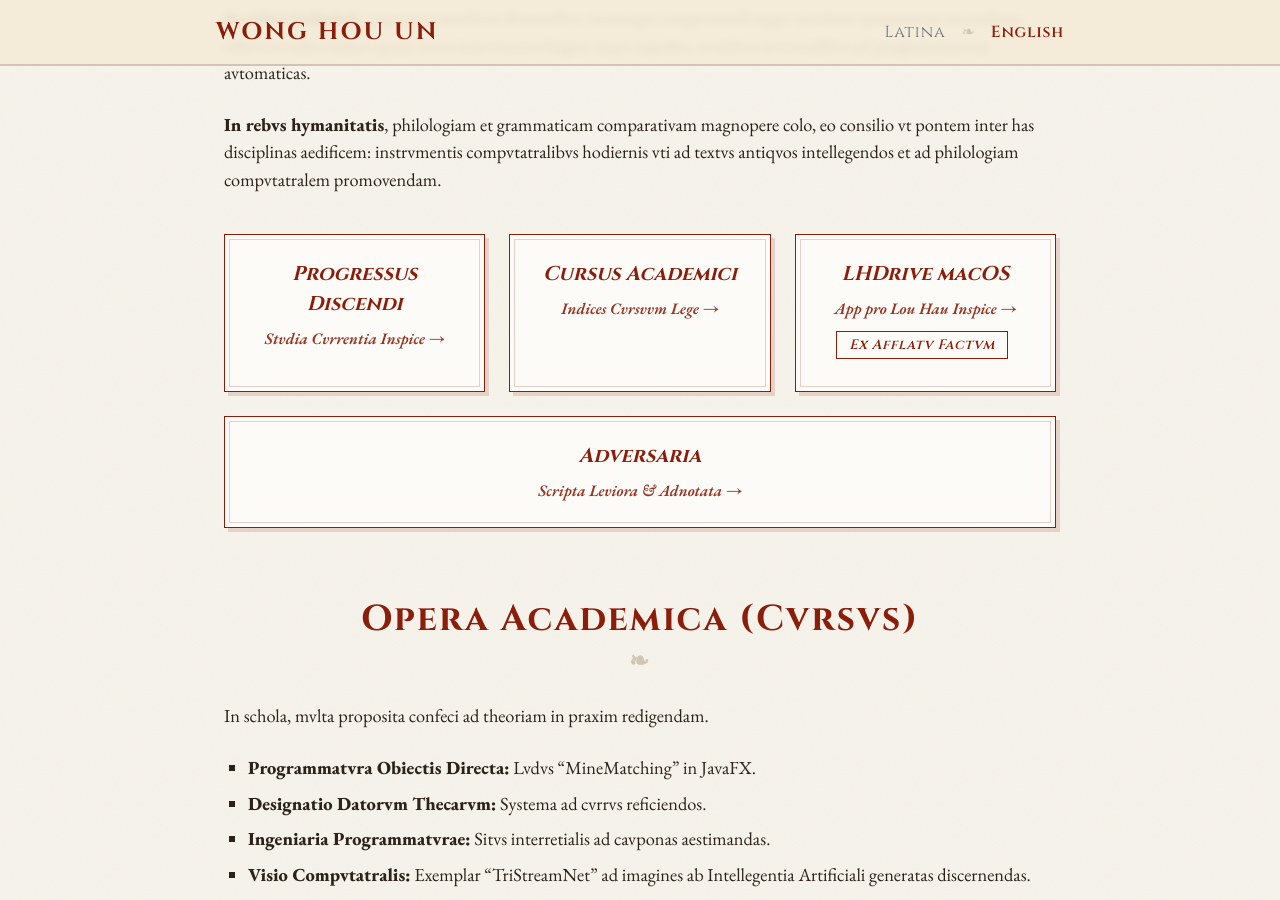
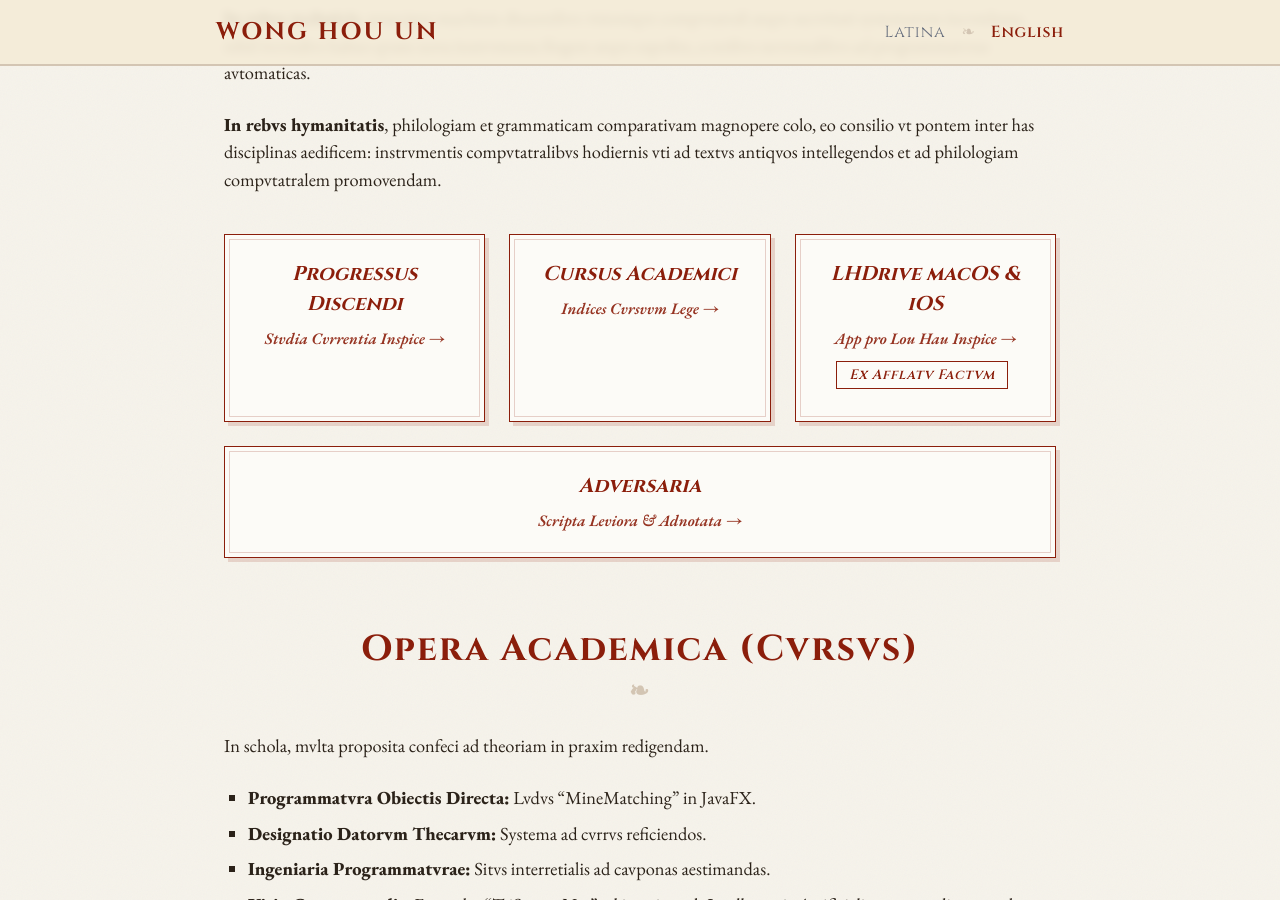
Before and after one commit to Harumoto1103/harumoto1103.github.io, a Jekyll site: the page built from index.md, in a window 1280 px wide and 900 px high, scrolled down 822 px. Built offline with Jekyll 4.4.1, drawn with Linux system fonts in a browser that asks for light colours; nearby versions of some CDN libraries; some of the changed text lies outside the part shown.

Commit message:
feat: add iOS mentions to homepage LHDrive section
- Update card-btn title to "LHDrive macOS & iOS" in both Latin and English pages
- Add iOS GitHub link button alongside existing macOS button

Co-Authored-By: Claude Sonnet 4.6 <noreply@anthropic.com>
Co-Authored-By: Gemini <noreply@google.com>

```diff
--- a/index.md
+++ b/index.md
@@ -37,7 +37,7 @@ Artis programmatvrae alvmnvs Macao orivndvs, amorem lingvarvm rervmqve gestarvm
         <span class="card-btn-subtitle">Indices Cvrsvvm Lege &rarr;</span>
     </a>
     <a href="/lhdrive/" class="card-btn">
-        <span class="card-btn-title">LHDrive macOS</span>
+        <span class="card-btn-title">LHDrive macOS & iOS</span>
         <span class="card-btn-subtitle">App pro Lou Hau Inspice &rarr;</span>
         <span class="badge" style="margin-top: 10px; display: inline-block;">Ex Afflatv Factvm</span>
     </a>
@@ -143,6 +143,7 @@ In schola, multa proposita confeci ad theoriam in praxim redigendam.
 >     <div style="margin-top: 10px;">
 >         <span class="badge">Ex Afflatv Factvm</span><br>
 >         <a href="/lhdrive/" class="btn" style="margin-top: 5px;">LHDrive pro macOS Inspice</a>
+        <a href="https://github.com/Harumoto1103/LHDrive-iOS" class="btn" style="margin-top: 5px;" target="_blank" rel="noopener">LHDrive pro iOS (GitHub)</a>
 >     </div>
 > </div>
 
```
Also changed, not shown: en/index.md (+2 -1 lines).
